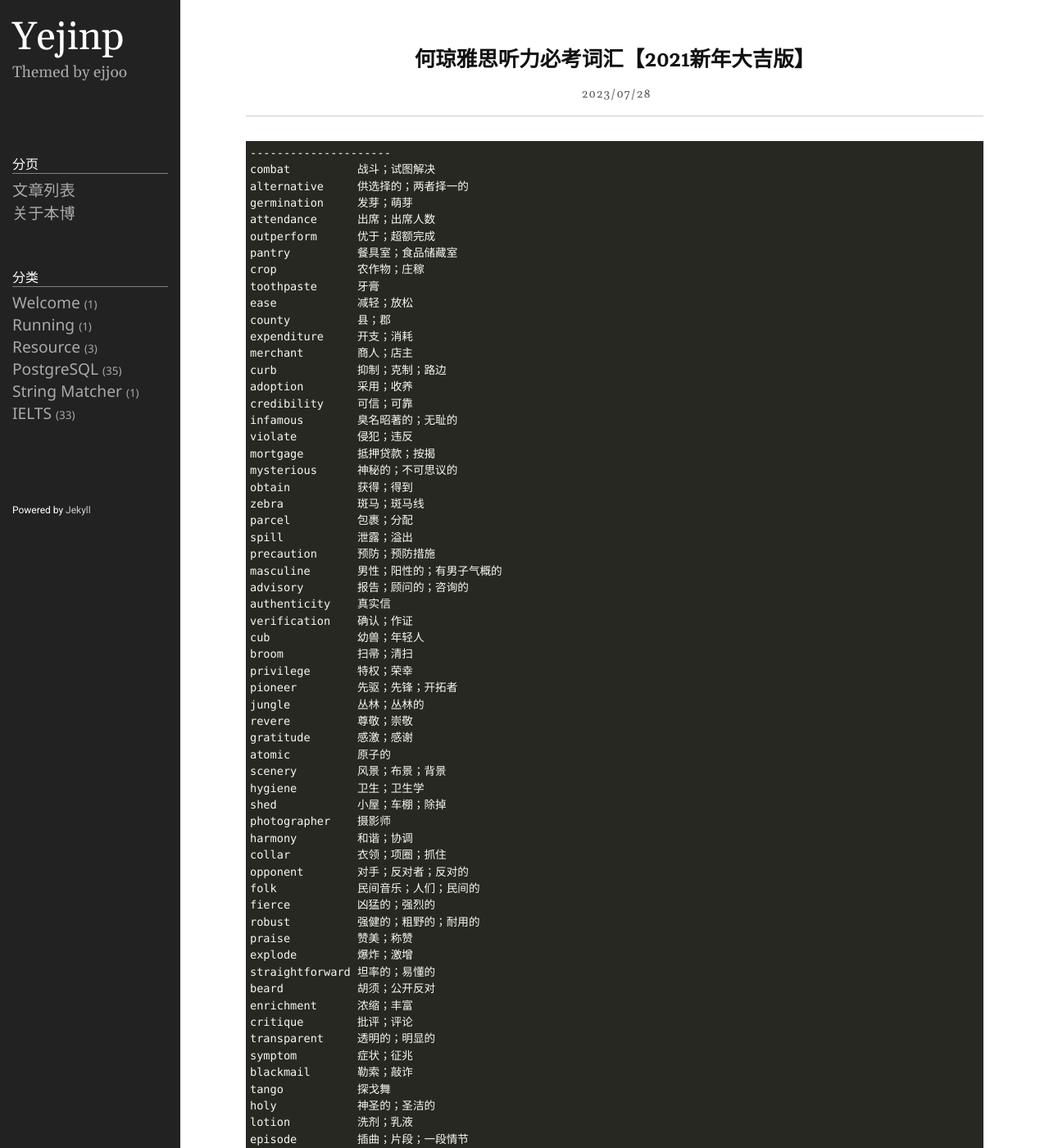
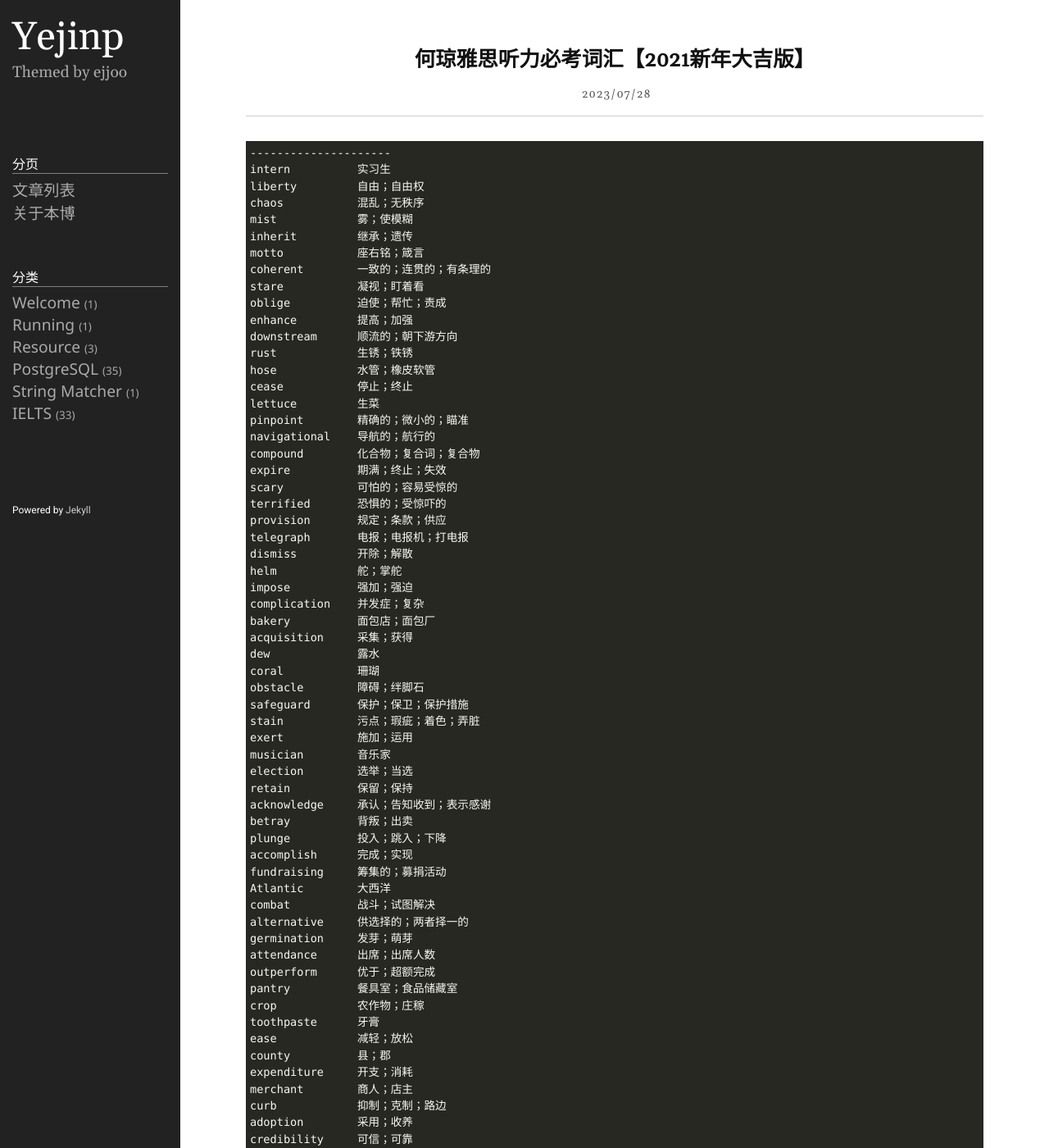
Before and after one commit to yejinp/yejinp.github.io, a Jekyll site: the page built from _posts/2023-07-28-何琼雅思听力必考词汇【2021新年大吉版】.markdown, in a window 1280 px wide and 1400 px high. Shown: the whole window at 82% size. Built offline with Jekyll 4.4.1, drawn with Linux system fonts in a browser that asks for light colours; some of the changed text lies outside the part shown.

Commit message:
更新内容

````diff
--- a/_posts/2023-07-28-何琼雅思听力必考词汇【2021新年大吉版】.markdown
+++ b/_posts/2023-07-28-何琼雅思听力必考词汇【2021新年大吉版】.markdown
@@ -7,6 +7,50 @@ category: IELTS
 
 ```
 ---------------------
+intern          实习生
+liberty         自由；自由权
+chaos           混乱；无秩序
+mist            雾；使模糊
+inherit         继承；遗传
+motto           座右铭；箴言
+coherent        一致的；连贯的；有条理的
+stare           凝视；盯着看
+oblige          迫使；帮忙；责成
+enhance         提高；加强
+downstream      顺流的；朝下游方向
+rust            生锈；铁锈
+hose            水管；橡皮软管
+cease           停止；终止
+lettuce         生菜
+pinpoint        精确的；微小的；瞄准
+navigational    导航的；航行的
+compound        化合物；复合词；复合物
+expire          期满；终止；失效
+scary           可怕的；容易受惊的
+terrified       恐惧的；受惊吓的
+provision       规定；条款；供应
+telegraph       电报；电报机；打电报
+dismiss         开除；解散
+helm            舵；掌舵
+impose          强加；强迫
+complication    并发症；复杂
+bakery          面包店；面包厂
+acquisition     采集；获得
+dew             露水
+coral           珊瑚
+obstacle        障碍；绊脚石
+safeguard       保护；保卫；保护措施
+stain           污点；瑕疵；着色；弄脏
+exert           施加；运用
+musician        音乐家
+election        选举；当选
+retain          保留；保持
+acknowledge     承认；告知收到；表示感谢
+betray          背叛；出卖
+plunge          投入；跳入；下降
+accomplish      完成；实现
+fundraising     筹集的；募捐活动
+Atlantic        大西洋
 combat          战斗；试图解决
 alternative     供选择的；两者择一的
 germination     发芽；萌芽
````
